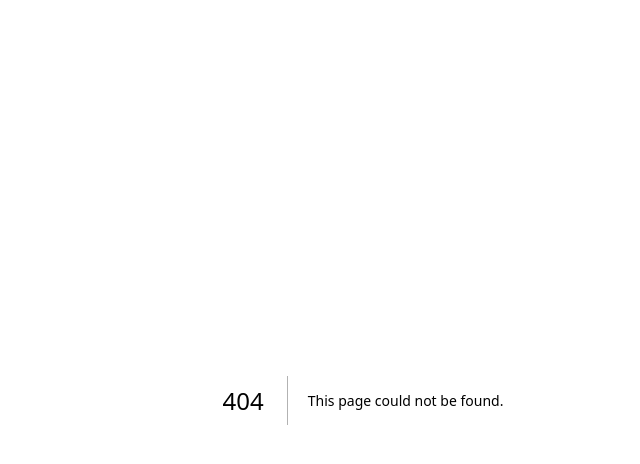
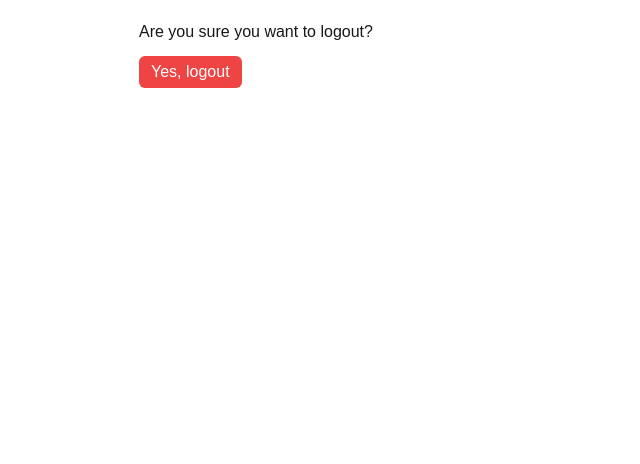
Before and after one commit to Simon-Bertram/django-nextjs-frontend, a Next.js app: page /logout in a window 1280 px wide. Before the commit this address had no page. Shown: the top 464 px of the page, without its empty margins (277-917 px from the left). Built offline with nearby package versions, Linux system fonts and the light colour scheme.

Commit message:
Logout page and API route

```diff
--- a/src/app/api/login/route.jsx
+++ b/src/app/api/login/route.jsx
@@ -1,22 +1,10 @@
 "use server";
-import { cookies } from "next/headers";
 import { NextResponse } from "next/server";
-import {
-  getToken,
-  getRefreshToken,
-  setRefreshToken,
-  setToken,
-} from "@/app/lib/auth";
+import { setRefreshToken, setToken } from "@/app/lib/auth";
 
 const DJANGO_API_LOGIN_URL = "http://localhost:8001/api/token/pair";
 
 export async function POST(request) {
-  const myAuthToken = getToken();
-  const myRefreshToken = getRefreshToken();
-  console.log(
-    `myAuthToken: ${myAuthToken} - myRefreshToken: ${myRefreshToken}`
-  );
-
   const requestData = await request.json();
   const jsonData = JSON.stringify(requestData);
   const requestOptions = {
@@ -34,7 +22,11 @@ export async function POST(request) {
     const { access, refresh } = responseData;
     setToken(access);
     setRefreshToken(refresh);
+    return NextResponse.json({ loggedIn: true }, { status: 200 });
   }
 
-  return NextResponse.json("Hello world", { status: 200 });
+  return NextResponse.json(
+    { loggedIn: false, ...responseData },
+    { status: 400 }
+  );
 }
--- /dev/null
+++ b/src/app/api/logout/route.jsx
@@ -0,0 +1,7 @@
+import { deleteTokens } from "@/app/lib/auth";
+import { NextResponse } from "next/server";
+
+export async function POST(request) {
+  deleteTokens();
+  return NextResponse.json({}, { status: 200 });
+}
--- a/src/app/lib/auth.jsx
+++ b/src/app/lib/auth.jsx
@@ -40,8 +40,8 @@ export async function setRefreshToken(authRefreshToken) {
   });
 }
 
-export async function deleteToken() {
+export async function deleteTokens() {
   // logout
-  (await cookies()).delete("auth-refresh-token");
-  return (await cookies()).delete("auth-token");
+  (await cookies()).delete(TOKEN_REFRESH_NAME);
+  return (await cookies()).delete(TOKEN_NAME);
 }
--- a/src/app/login/page.jsx
+++ b/src/app/login/page.jsx
@@ -1,9 +1,10 @@
 "use client";
-// -> url -> /login
+import { useRouter } from "next/navigation";
 
 const LOGIN_URL = "/api/login/";
 
 export default function Page() {
+  const router = useRouter();
   async function handleSubmit(event) {
     event.preventDefault();
     console.log(event, event.target);
@@ -19,6 +20,12 @@ export default function Page() {
       body: jsonData,
     };
     const response = await fetch(LOGIN_URL, requestOptions);
+    const data = await response.json();
+    // console.log(data);
+    if (response.ok) {
+      console.log("logged in");
+      router.replace("/");
+    }
   }
 
   return (
--- /dev/null
+++ b/src/app/logout/page.jsx
@@ -0,0 +1,41 @@
+"use client";
+import { useRouter } from "next/navigation";
+
+const LOGOUT_URL = "/api/logout/";
+
+export default function Page() {
+  const router = useRouter();
+
+  async function handleClick(event) {
+    event.preventDefault();
+    const requestOptions = {
+      method: "POST",
+      headers: {
+        "Content-Type": "application/json",
+      },
+      body: "",
+    };
+    const response = await fetch(LOGOUT_URL, requestOptions);
+
+    if (response.ok) {
+      console.log("logged out");
+      router.replace("/login");
+    }
+  }
+
+  return (
+    <div className="h-[95vh]">
+      <div className="max-w-md mx-auto py-5">
+        <h1>Are you sure you want to logout?</h1>
+
+        <button
+          onClick={handleClick}
+          type="submit"
+          className="bg-red-500 text-white px-3 py-1 my-3 rounded-md hover:bg-red-300 hover:text-black"
+        >
+          Yes, logout
+        </button>
+      </div>
+    </div>
+  );
+}
```
